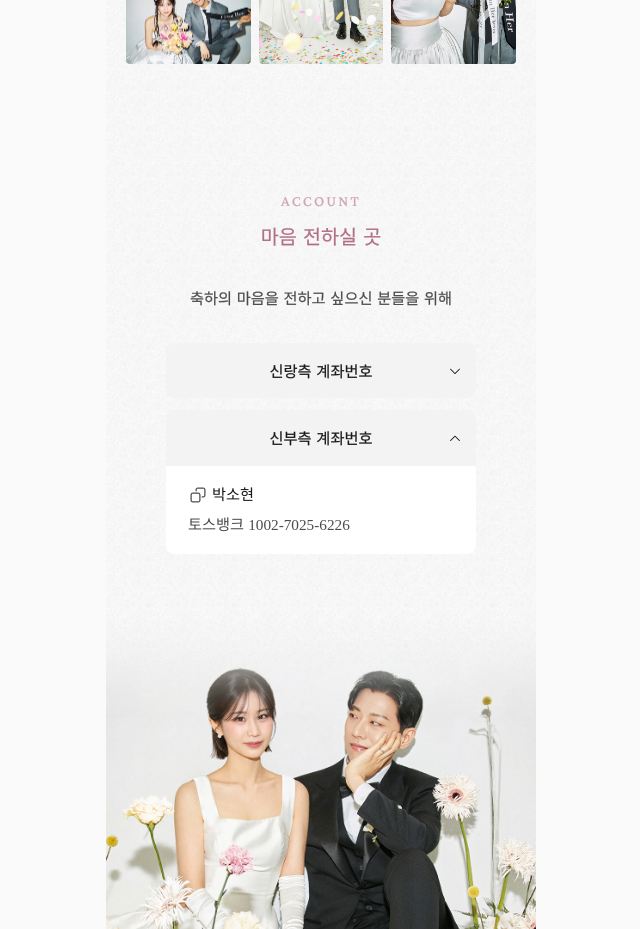
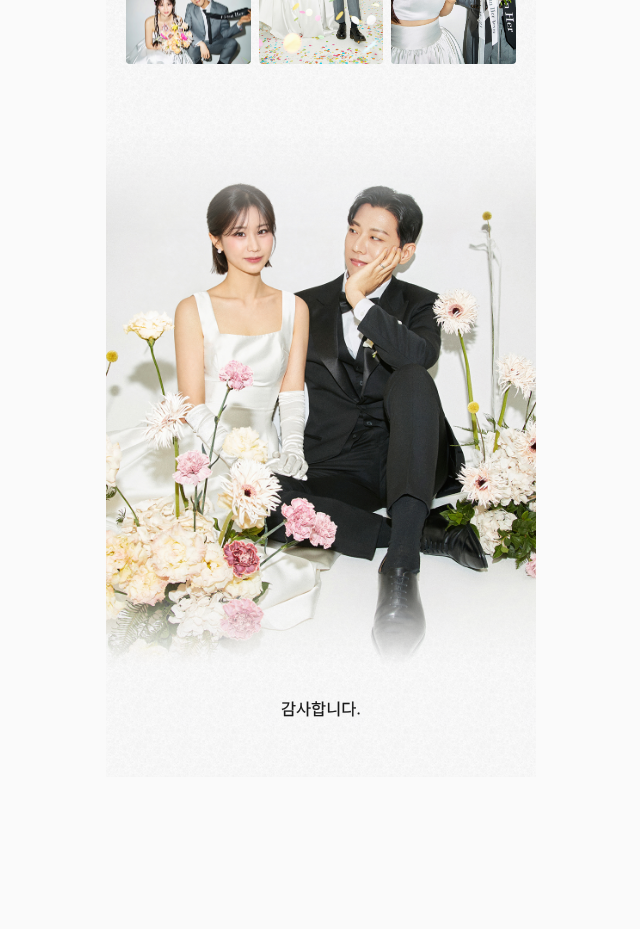
Before and after one commit to vividcolor12/newChapter, a React (Vite) app: page / in a window 1280 px wide. Shown: the part 2800-3729 px from the top of the page, without its empty margins (319-959 px from the left). After the commit the page ends 3577 px from the top, so only its background shows below. Built offline with nearby package versions, Linux system fonts and the light colour scheme; a web font is replaced by a local one.

Commit message:
Add multi-page support in Vite configuration, implement dynamic account rendering in App component, and create accounts data structure. Enhance Account component with new icons and conditional rendering based on page key.

```diff
--- a/src/App.jsx
+++ b/src/App.jsx
@@ -2,18 +2,18 @@ import { useEffect, useRef, useState } from 'react';
 import Main from './origin/Main.jsx';
 import Intro from './origin/Intro.jsx';
 import Gallery from './origin/Gallery.jsx';
-import Account from './origin/Account.jsx';
+import Account, { ARROW_DOWN, ARROW_UP } from './origin/Account.jsx';
 import EndingV2Area from './origin/EndingV2Area.jsx';
 import GalleryViewer from './components/GalleryViewer.jsx';
 import CopyAlert from './origin/popups/CopyAlert.jsx';
 import Opening from './origin/Opening.jsx';
 import { GALLERY, photo } from './data/photos.js';
+import { ACCOUNTS, getPageKey } from './data/accounts.js';
 
 const BGM = 'https://theirmood.com/src/bgm/romantic-memories.mp3';
 
-const ARROW_DOWN = 'M10.2349 3.48486C10.3813 3.33841 10.6187 3.33841 10.7651 3.48486C10.9116 3.6313 10.9116 3.86869 10.7651 4.01513L6.26513 8.51513C6.11869 8.66157 5.8813 8.66157 5.73486 8.51513L1.23486 4.01513L1.20898 3.98656C1.08895 3.83928 1.0976 3.62211 1.23486 3.48486C1.37211 3.3476 1.58928 3.33895 1.73656 3.45898L1.76513 3.48486L5.99999 7.71972L10.2349 3.48486Z';
-const ARROW_UP = 'M5.7634 3.45897C5.91069 3.33895 6.12786 3.3476 6.26511 3.48485L10.7651 7.98485L10.791 8.01341C10.911 8.1607 10.9023 8.37787 10.7651 8.51512C10.6279 8.65237 10.4107 8.66101 10.2634 8.541L10.2348 8.51512L5.99997 4.28026L1.76511 8.51512C1.61867 8.66156 1.38128 8.66155 1.23483 8.51512C1.08839 8.36868 1.08839 8.1313 1.23483 7.98485L5.73484 3.48485L5.7634 3.45897Z';
-
+// 이 페이지(/p, /j, /z)의 계좌 정보. null 이면 계좌 섹션을 그리지 않습니다.
+const ACCOUNT_LIST = ACCOUNTS[getPageKey()];
 const GALLERY_IMAGES = GALLERY.map(({ id }) => photo(id));
 
 // data-aos 요소가 화면에 들어오면 aos-animate 클래스를 붙여 페이드인시킵니다.
@@ -152,7 +152,7 @@ export default function App() {
         <Main />
         <Intro />
         <Gallery />
-        <Account />
+        {ACCOUNT_LIST ? <Account accounts={ACCOUNT_LIST} /> : null}
         <EndingV2Area />
       </div>
 
--- /dev/null
+++ b/src/data/accounts.js
@@ -0,0 +1,41 @@
+// 페이지별 계좌 정보. 주소의 마지막 경로(/newChapter/p, /j, /z)가 키가 됩니다.
+//  - 값이 null 이면 그 페이지에는 "마음 전하실 곳"(계좌) 섹션이 나오지 않습니다.
+//  - open: true 면 처음부터 펼쳐진 상태로 보입니다.
+export const DEFAULT_PAGE = 'z';
+
+export const ACCOUNTS = {
+  p: [
+    {
+      title: '신랑측 계좌번호',
+      open: false,
+      items: [{ name: '이남용', bank: '신한은행', number: '110-377-375862' }],
+    },
+    {
+      title: '신부측 계좌번호',
+      open: true,
+      items: [{ name: '박소현', bank: '토스뱅크', number: '1002-7025-6226' }],
+    },
+  ],
+  // TODO: j 페이지의 실제 계좌 정보로 바꿔 주세요.
+  j: [
+    {
+      title: '신랑측 계좌번호',
+      open: false,
+      items: [{ name: '이남용', bank: '신한은행', number: '110-377-375862' }],
+    },
+    {
+      title: '신부측 계좌번호',
+      open: true,
+      items: [{ name: '조아라', bank: '농협은행', number: '217-01-456068-193' }],
+    },
+  ],
+  z: null,
+};
+
+// 현재 주소에서 페이지 키를 구합니다. 알 수 없는 주소는 기본 페이지(z)로 처리합니다.
+export function getPageKey(pathname = window.location.pathname) {
+  const base = import.meta.env.BASE_URL;
+  const rest = pathname.startsWith(base) ? pathname.slice(base.length) : pathname.replace(/^\//, '');
+  const key = rest.split('/')[0];
+  return Object.hasOwn(ACCOUNTS, key) ? key : DEFAULT_PAGE;
+}
--- a/src/origin/Account.jsx
+++ b/src/origin/Account.jsx
@@ -1,4 +1,17 @@
-export default function Account() {
+export const ARROW_DOWN = 'M10.2349 3.48486C10.3813 3.33841 10.6187 3.33841 10.7651 3.48486C10.9116 3.6313 10.9116 3.86869 10.7651 4.01513L6.26513 8.51513C6.11869 8.66157 5.8813 8.66157 5.73486 8.51513L1.23486 4.01513L1.20898 3.98656C1.08895 3.83928 1.0976 3.62211 1.23486 3.48486C1.37211 3.3476 1.58928 3.33895 1.73656 3.45898L1.76513 3.48486L5.99999 7.71972L10.2349 3.48486Z';
+export const ARROW_UP = 'M5.7634 3.45897C5.91069 3.33895 6.12786 3.3476 6.26511 3.48485L10.7651 7.98485L10.791 8.01341C10.911 8.1607 10.9023 8.37787 10.7651 8.51512C10.6279 8.65237 10.4107 8.66101 10.2634 8.541L10.2348 8.51512L5.99997 4.28026L1.76511 8.51512C1.61867 8.66156 1.38128 8.66155 1.23483 8.51512C1.08839 8.36868 1.08839 8.1313 1.23483 7.98485L5.73484 3.48485L5.7634 3.45897Z';
+
+function CopyIcon() {
+  return (
+    <svg data-v-74b0839a="" xmlns="http://www.w3.org/2000/svg" width="20" height="20" viewBox="0 0 20 20" fill="none">
+      <path fillRule="evenodd" clipRule="evenodd" d="M10.2078 7.50008C11.4735 7.50008 12.4995 8.5261 12.4995 9.79175V15.2084C12.4995 16.4741 11.4735 17.5001 10.2078 17.5001H4.79118C3.52553 17.5001 2.49951 16.4741 2.49951 15.2084V9.79175C2.49951 8.5261 3.52553 7.50008 4.79118 7.50008H10.2078ZM4.79118 8.75008C4.21588 8.75008 3.74951 9.21645 3.74951 9.79175V15.2084C3.74951 15.7837 4.21588 16.2501 4.79118 16.2501H10.2078C10.7831 16.2501 11.2495 15.7837 11.2495 15.2084V9.79175C11.2495 9.21645 10.7831 8.75008 10.2078 8.75008H4.79118Z" fill="#4D4C4C" />
+      <path d="M15.2083 2.50171C16.4739 2.50171 17.4999 3.52772 17.4999 4.79338V10.21C17.4999 11.4757 16.4739 12.5017 15.2083 12.5017H14.1772C13.832 12.5017 13.5522 12.2219 13.5522 11.8767C13.5522 11.5315 13.832 11.2517 14.1772 11.2517H15.2083C15.7835 11.2517 16.2499 10.7853 16.2499 10.21V4.79338C16.2499 4.21808 15.7835 3.75171 15.2083 3.75171H9.79159C9.21629 3.75171 8.74992 4.21808 8.74992 4.79338V5.82446C8.74992 6.16964 8.4701 6.44946 8.12492 6.44946C7.77974 6.44946 7.49992 6.16964 7.49992 5.82446V4.79338C7.49992 3.52772 8.52593 2.50171 9.79159 2.50171H15.2083Z" fill="#4D4C4C" />
+    </svg>
+  );
+}
+
+// accounts: [{ title, open, items: [{ name, bank, number }] }] — src/data/accounts.js 참고
+export default function Account({ accounts }) {
   return (
     <div data-v-0f70ab0a="" id="section-account">
       <section data-v-a76b5a42="" data-v-0f70ab0a="" className="ft-gowundodum">
@@ -17,76 +30,34 @@ export default function Account() {
         </div>
         <div data-v-74b0839a="" data-v-a76b5a42="" className="container aos-init" data-aos="fade-up">
           <div data-v-74b0839a="" className="inner">
-            <div data-v-74b0839a="" className="list-wrap">
+            {accounts.map(({ title, open, items }) => (
+              <div data-v-74b0839a="" className="list-wrap" key={title}>
                 <button data-v-74b0839a="" className="list-head">
-                <span data-v-74b0839a="">
-                  {"신랑측 계좌번호"}
-                </span>
+                  <span data-v-74b0839a="">{title}</span>
                   <span data-v-74b0839a="" className="icon-wrap">
                     <svg data-v-74b0839a="" xmlns="http://www.w3.org/2000/svg" width="12" height="12" viewBox="0 0 12 12" fill="none">
-                    <path d="M10.2349 3.48486C10.3813 3.33841 10.6187 3.33841 10.7651 3.48486C10.9116 3.6313 10.9116 3.86869 10.7651 4.01513L6.26513 8.51513C6.11869 8.66157 5.8813 8.66157 5.73486 8.51513L1.23486 4.01513L1.20898 3.98656C1.08895 3.83928 1.0976 3.62211 1.23486 3.48486C1.37211 3.3476 1.58928 3.33895 1.73656 3.45898L1.76513 3.48486L5.99999 7.71972L10.2349 3.48486Z" fill="currentColor" />
+                      <path d={open ? ARROW_UP : ARROW_DOWN} fill="currentColor" />
                     </svg>
                   </span>
                 </button>
-              <ul data-v-74b0839a="" className="item-list">
-                <li data-v-74b0839a="" className="item">
+                <ul data-v-74b0839a="" className={open ? 'item-list on' : 'item-list'}>
+                  {items.map(({ name, bank, number }) => (
+                    <li data-v-74b0839a="" className="item" key={`${name}-${number}`}>
                       <div data-v-74b0839a="" className="info ft-gowun-bold gowundodum">
                         <button data-v-74b0839a="" className="holder">
-                      <svg data-v-74b0839a="" xmlns="http://www.w3.org/2000/svg" width="20" height="20" viewBox="0 0 20 20" fill="none">
-                        <path fillRule="evenodd" clipRule="evenodd" d="M10.2078 7.50008C11.4735 7.50008 12.4995 8.5261 12.4995 9.79175V15.2084C12.4995 16.4741 11.4735 17.5001 10.2078 17.5001H4.79118C3.52553 17.5001 2.49951 16.4741 2.49951 15.2084V9.79175C2.49951 8.5261 3.52553 7.50008 4.79118 7.50008H10.2078ZM4.79118 8.75008C4.21588 8.75008 3.74951 9.21645 3.74951 9.79175V15.2084C3.74951 15.7837 4.21588 16.2501 4.79118 16.2501H10.2078C10.7831 16.2501 11.2495 15.7837 11.2495 15.2084V9.79175C11.2495 9.21645 10.7831 8.75008 10.2078 8.75008H4.79118Z" fill="#4D4C4C" />
-                        <path d="M15.2083 2.50171C16.4739 2.50171 17.4999 3.52772 17.4999 4.79338V10.21C17.4999 11.4757 16.4739 12.5017 15.2083 12.5017H14.1772C13.832 12.5017 13.5522 12.2219 13.5522 11.8767C13.5522 11.5315 13.832 11.2517 14.1772 11.2517H15.2083C15.7835 11.2517 16.2499 10.7853 16.2499 10.21V4.79338C16.2499 4.21808 15.7835 3.75171 15.2083 3.75171H9.79159C9.21629 3.75171 8.74992 4.21808 8.74992 4.79338V5.82446C8.74992 6.16964 8.4701 6.44946 8.12492 6.44946C7.77974 6.44946 7.49992 6.16964 7.49992 5.82446V4.79338C7.49992 3.52772 8.52593 2.50171 9.79159 2.50171H15.2083Z" fill="#4D4C4C" />
-                      </svg>
-                      <span data-v-74b0839a="">
-                        {"이남용"}
-                      </span>
+                          <CopyIcon />
+                          <span data-v-74b0839a="">{name}</span>
                         </button>
                         <button data-v-74b0839a="" className="account">
-                      <span data-v-74b0839a="" className="bnk">
-                        {"신한은행"}
-                      </span>
-                      <span data-v-74b0839a="" className="nmb">
-                        {"110-377-375862"}
-                      </span>
+                          <span data-v-74b0839a="" className="bnk">{bank}</span>
+                          <span data-v-74b0839a="" className="nmb">{number}</span>
                         </button>
                       </div>
                     </li>
+                  ))}
                 </ul>
               </div>
-            <div data-v-74b0839a="" className="list-wrap">
-              <button data-v-74b0839a="" className="list-head">
-                <span data-v-74b0839a="">
-                  {"신부측 계좌번호"}
-                </span>
-                <span data-v-74b0839a="" className="icon-wrap">
-                  <svg data-v-74b0839a="" xmlns="http://www.w3.org/2000/svg" width="12" height="12" viewBox="0 0 12 12" fill="none">
-                    <path d="M5.7634 3.45897C5.91069 3.33895 6.12786 3.3476 6.26511 3.48485L10.7651 7.98485L10.791 8.01341C10.911 8.1607 10.9023 8.37787 10.7651 8.51512C10.6279 8.65237 10.4107 8.66101 10.2634 8.541L10.2348 8.51512L5.99997 4.28026L1.76511 8.51512C1.61867 8.66156 1.38128 8.66155 1.23483 8.51512C1.08839 8.36868 1.08839 8.1313 1.23483 7.98485L5.73484 3.48485L5.7634 3.45897Z" fill="currentColor" />
-                  </svg>
-                </span>
-              </button>
-              <ul data-v-74b0839a="" className="item-list on">
-                <li data-v-74b0839a="" className="item">
-                  <div data-v-74b0839a="" className="info ft-gowun-bold gowundodum">
-                    <button data-v-74b0839a="" className="holder">
-                      <svg data-v-74b0839a="" xmlns="http://www.w3.org/2000/svg" width="20" height="20" viewBox="0 0 20 20" fill="none">
-                        <path fillRule="evenodd" clipRule="evenodd" d="M10.2078 7.50008C11.4735 7.50008 12.4995 8.5261 12.4995 9.79175V15.2084C12.4995 16.4741 11.4735 17.5001 10.2078 17.5001H4.79118C3.52553 17.5001 2.49951 16.4741 2.49951 15.2084V9.79175C2.49951 8.5261 3.52553 7.50008 4.79118 7.50008H10.2078ZM4.79118 8.75008C4.21588 8.75008 3.74951 9.21645 3.74951 9.79175V15.2084C3.74951 15.7837 4.21588 16.2501 4.79118 16.2501H10.2078C10.7831 16.2501 11.2495 15.7837 11.2495 15.2084V9.79175C11.2495 9.21645 10.7831 8.75008 10.2078 8.75008H4.79118Z" fill="#4D4C4C" />
-                        <path d="M15.2083 2.50171C16.4739 2.50171 17.4999 3.52772 17.4999 4.79338V10.21C17.4999 11.4757 16.4739 12.5017 15.2083 12.5017H14.1772C13.832 12.5017 13.5522 12.2219 13.5522 11.8767C13.5522 11.5315 13.832 11.2517 14.1772 11.2517H15.2083C15.7835 11.2517 16.2499 10.7853 16.2499 10.21V4.79338C16.2499 4.21808 15.7835 3.75171 15.2083 3.75171H9.79159C9.21629 3.75171 8.74992 4.21808 8.74992 4.79338V5.82446C8.74992 6.16964 8.4701 6.44946 8.12492 6.44946C7.77974 6.44946 7.49992 6.16964 7.49992 5.82446V4.79338C7.49992 3.52772 8.52593 2.50171 9.79159 2.50171H15.2083Z" fill="#4D4C4C" />
-                      </svg>
-                      <span data-v-74b0839a="">
-                        {"박소현"}
-                      </span>
-                    </button>
-                    <button data-v-74b0839a="" className="account">
-                      <span data-v-74b0839a="" className="bnk">
-                        {"토스뱅크"}
-                      </span>
-                      <span data-v-74b0839a="" className="nmb">
-                        {"1002-7025-6226"}
-                      </span>
-                    </button>
-                  </div>
-                </li>
-              </ul>
-            </div>
+            ))}
           </div>
         </div>
       </section>
```
Also changed, not shown: vite.config.js (+33 -2 lines). Lines whose indentation alone changed are shown as unchanged.
